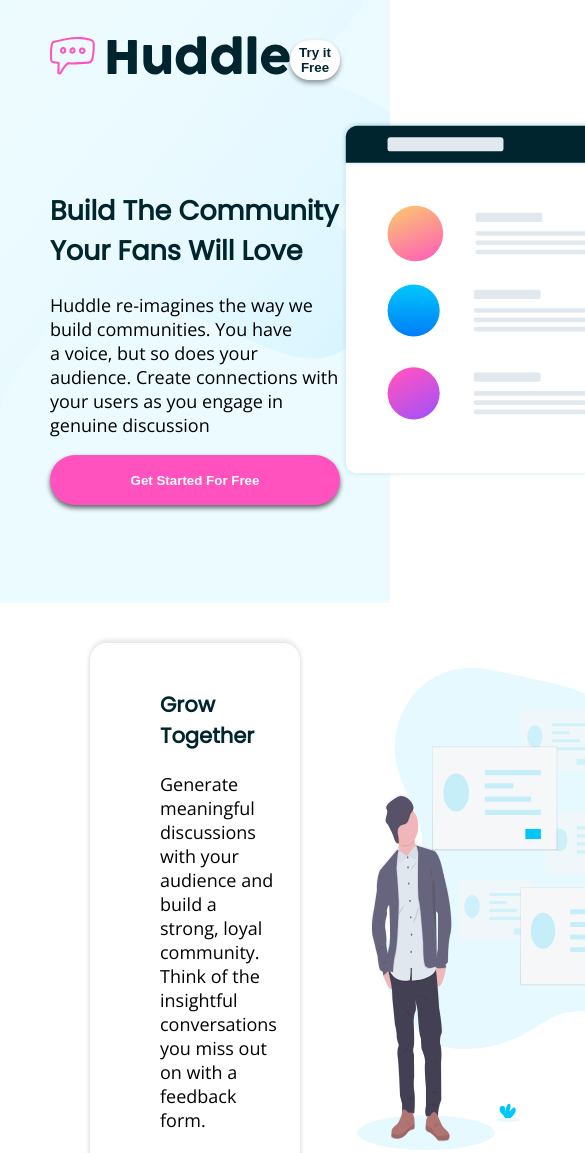
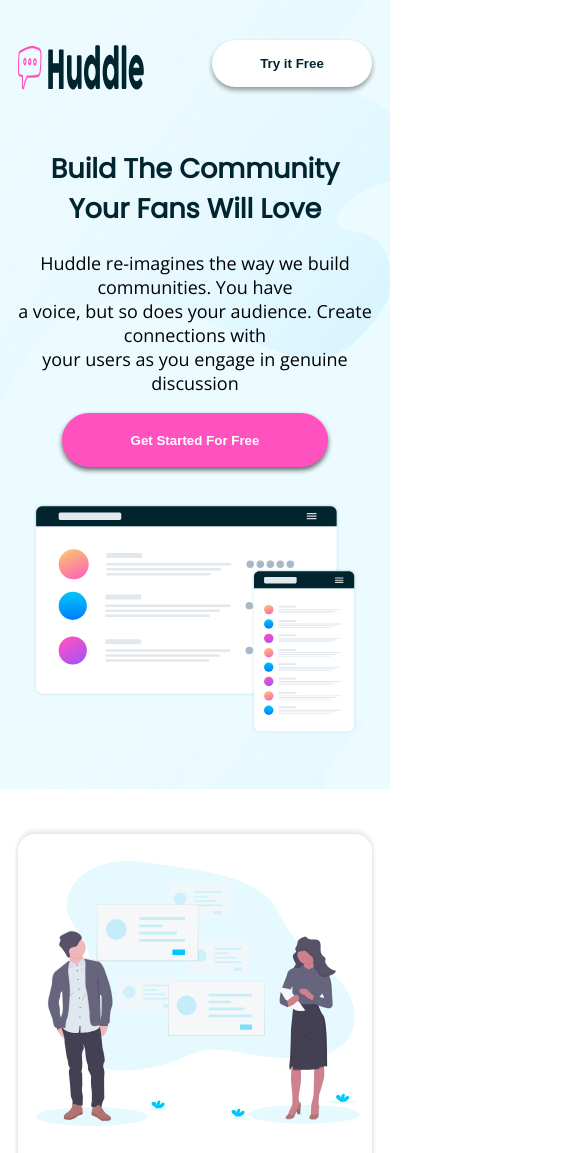
Before and after one commit to Maxiron/Zuri-Landing-Page, a plain HTML site: page index.html in a window 390 px wide. Shown: the top 1153 px of the page, 585 px wide, since content can reach past the window. Drawn offline with nearby package versions, Linux system fonts and the light colour scheme.

Commit message:
Responsive

```diff
--- a/index.html
+++ b/index.html
@@ -15,7 +15,7 @@
 <body>
     <main>
         <header>
-            <h2><img class="logo" src="images/logo.svg" alt=""></h2>
+            <img class="logo" src="images/logo.svg" alt="">
             <button class="btn__try">Try it Free</button>
         </header>
         <div class="main-content">
@@ -26,33 +26,33 @@
                 <button class="btn-get-start">Get Started For Free</button>
             </div>
             <div>
-                <img src="images/illustration-mockups.svg" alt="" width="600px">
+                <img class="build-pic" src="images/illustration-mockups.svg" alt="" width="600px">
             </div>
         </div>
     </main>
     <section>
-        <div class="section-text section">
+        <div class="section-text section text">
             <h3>Grow Together</h3>
             <p>Generate meaningful discussions with your audience and build a strong, loyal community. Think of the
                 insightful conversations you miss out on with a feedback form.</p>
         </div>
-        <img src="images/illustration-grow-together.svg" alt="" width="400px">
+        <img class="photo" src="images/illustration-grow-together.svg" alt="" width="400px">
     </section>
     <section>
-        <img class="section-text" src="images/illustration-flowing-conversation.svg" alt="" width="400px">
-        <div class="section">
+        <img class="section-text photo" src="images/illustration-flowing-conversation.svg" alt="" width="400px">
+        <div class="section text">
             <h3>Flowing Conversations</h3>
             <p>You wouldn't paginate a conversation in real life, so why do it online? our threads have just-in-time
                 loading for a more natural flow</p>
         </div>
     </section>
     <section>
-        <div class="section-text section">
+        <div class="section-text text section">
             <h3>Your Users</h3>
             <p>It takes no time at all to integrate Huddle with your app's authentication solution. This means, once
                 signed in to your app, your users can start chatting immediately</p>
         </div>
-        <img src="images/illustration-your-users.svg" alt="" width="400px">
+        <img class="photo" src="images/illustration-your-users.svg" alt="" width="400px">
     </section>
     <div class="build">
         <h3>Ready To Build Your Community?</h3>
--- a/style.css
+++ b/style.css
@@ -14,6 +14,9 @@ url('https://fonts.googleapis.com/css2?family=Open+Sans:wght@400;700&family=Popp
 
 .logo {
     padding-top: 0.5em;
+    margin-top: 2em;
+    width: 15em;
+    height: 3.8em;
 }
 main {
     background: hsl(193,100%,96%) url(images/bg-hero-desktop.svg);
@@ -27,19 +30,19 @@ main {
  header {
      display: flex;
      justify-content: space-between;
-     margin: 0 50px;
+     margin:0 3em;
  }
 
  .main-content {
      display: flex;
      justify-content: space-between;
-     margin: 0 50px;
+     margin: 0 3em;
  }
 
  .btn__try {
-     margin: 40px 0;
-     width: 180px;
-     height: 40px;
+     margin: 3em 0;
+     width: 12em;
+     height: 3.5em;
      border: none;
      border-radius: 64px;
      box-shadow: 0 3px 5px rgba(0,0,0,0.4);
@@ -54,8 +57,8 @@ main {
      border: none;
      border-radius: 64px;
      box-shadow: 0 3px 5px rgba(0,0,0,0.6);
-     height: 50px;
-     width: 290px;
+     height: 4em;
+     width: 20em;
      font-weight: bold;
  }
 
@@ -74,14 +77,14 @@ main {
  section {
      display: flex;
      justify-content: space-between;
-     margin: 40px 5em 2px;
-     padding: 25px 70px;
+     margin: 2.5em 5em 2px;
+     padding: 1.5em 4.5em;
      border-radius: 17px;
      box-shadow: 0 3px 5px rgba(0,0,0,0.1),0 -3px 5px rgba(0,0,0,0.1);
  }
 
  .section-text {
-    margin-right:80px;
+    margin-right:5em;
  }
 
  .section, .nav-tag {
@@ -95,7 +98,7 @@ main {
  .build {
     box-shadow: 0 3px 5px rgba(0,0,0,0.6);
     width: fit-content;
-    padding: 30px 70px;
+    padding: 2em 5em;
     border-radius: 25px;
     position: relative;
     display: flex;
@@ -112,16 +115,16 @@ main {
      color: #fff;
      display: flex;
      justify-content: space-between;
-     padding: 150px 50px 20px;
+     padding: 9em 3em 1.5em;
  }
 
  .footer-icon {
      display: inline-flex;
-     padding-right:10px;
+     padding-right: 0.7em;
  }
 
  li,a {
-     margin-bottom: 40px;
+     margin-bottom: 1em;
      list-style-type: none;
      color: #fff;
      text-decoration: none;
@@ -142,3 +145,85 @@ main {
 a:hover {
     text-decoration: underline;
 }
+
+@media (max-width:700px) {
+    .btn__try {
+        margin: 3em 0;
+        width: 12em;
+        height: 3.5em;
+        border-radius: 64px;
+    }
+
+    .logo {
+        padding-top: 0.5em;
+        margin-top: 2em;
+        width: 7em;
+        height: 3em;
+    }
+
+    .main-content {
+        margin: 0 0.5em;
+        display: block;
+        text-align: center;
+    }
+
+    header {
+        margin:0 1em;
+    }
+
+    .build {
+        width: 20em;
+        padding: 0;
+        margin: 0;
+        border-radius: 25px;
+        position: relative;
+        display: flex;
+        flex-direction: column;
+        margin: auto;
+        /* top: 100px; */
+        flex: 1;
+        height: 15em;
+        font-size: small;
+        text-align: center;
+     }
+
+    .build-pic {
+        width: 18em;
+    }
+
+    .content-centre {
+        margin-bottom: 2em;
+    }
+
+    section {
+        display: grid;
+        margin: 2.5em 1em 2px;
+        padding: 1.5em 1em;
+        text-align: center;
+        grid-template-areas:
+        "photo"
+        "text";
+        grid-template-columns: 1fr;
+        grid-template-rows:1fr 1fr;
+    }
+
+    .text {
+        grid-area: "text";
+        grid-row: 2/3;
+        text-align: center;
+        margin: 0;
+    }
+
+    .photo {
+        width: 18em;
+        margin: 0;
+        padding: 0;
+        grid-area: "photo";
+        grid-row: 1/2;
+    }
+
+    .btn-centre {
+        position: absolute;
+
+    }
+}
```
